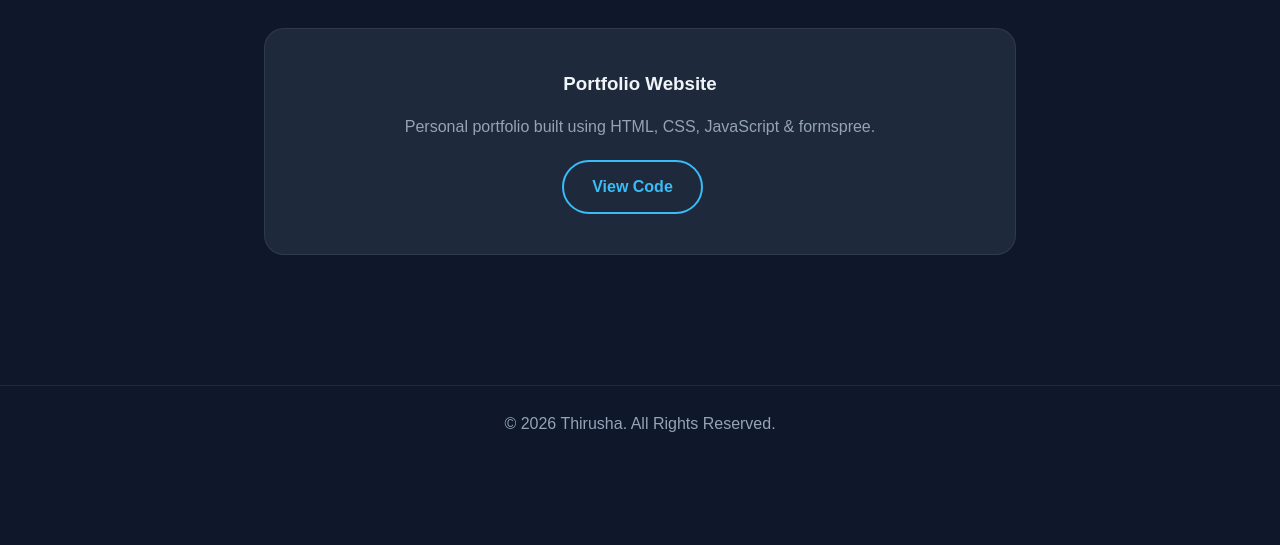
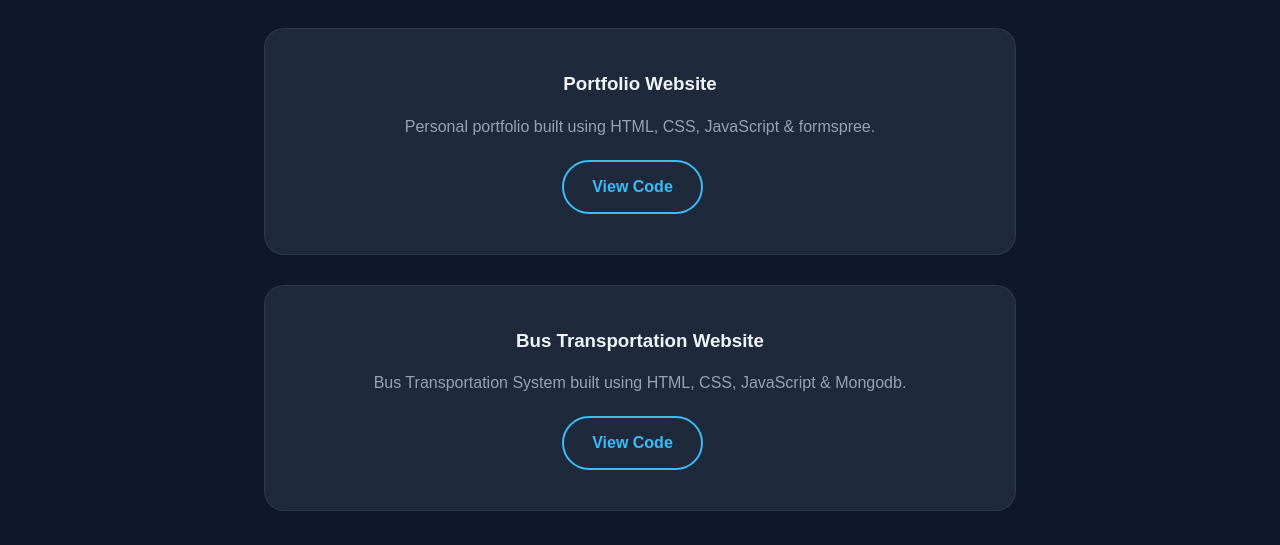
Before and after one commit to Thirushalanka/Portfolio, a website: page projects.html in a window 1280 px wide. Shown: the part 255-800 px from the top of the page. Drawn offline with Linux system fonts and the light colour scheme.

Commit message:
Updated portfolio project

```diff
--- a/projects.html
+++ b/projects.html
@@ -27,6 +27,12 @@
         <a href="https://github.com/Thirushalanka/Portfolio" target="_blank" class="btn btn-dark">View Code</a>
     </div>
 
+    <div class="project">
+        <h3>Bus Transportation Website</h3>
+        <p>Bus Transportation System built using HTML, CSS, JavaScript & Mongodb.</p>
+        <a href="https://github.com/Thirushalanka/Bus-Transportation-System" target="_blank" class="btn btn-dark">View Code</a>
+    </div>
+
 
 
 </section>
```
